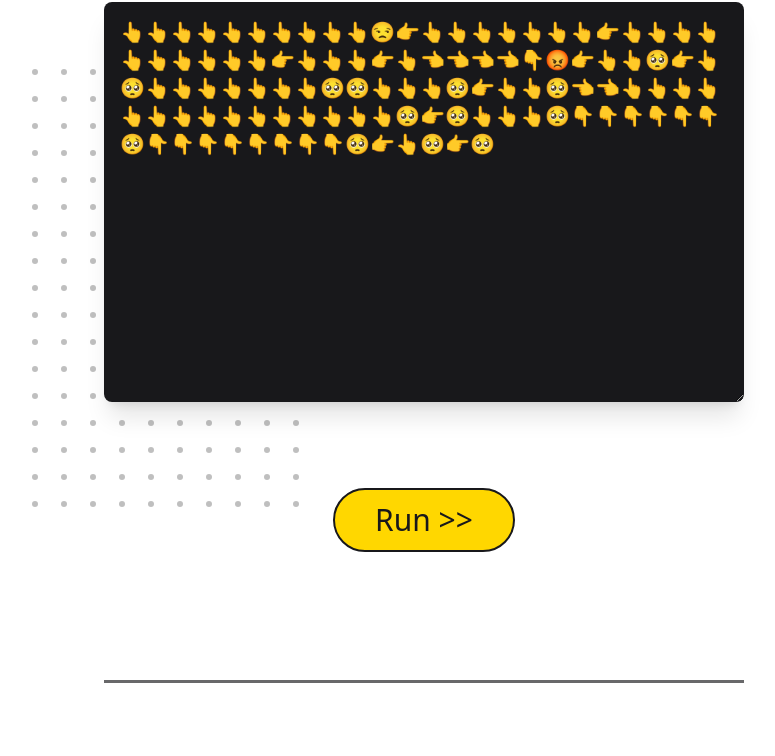
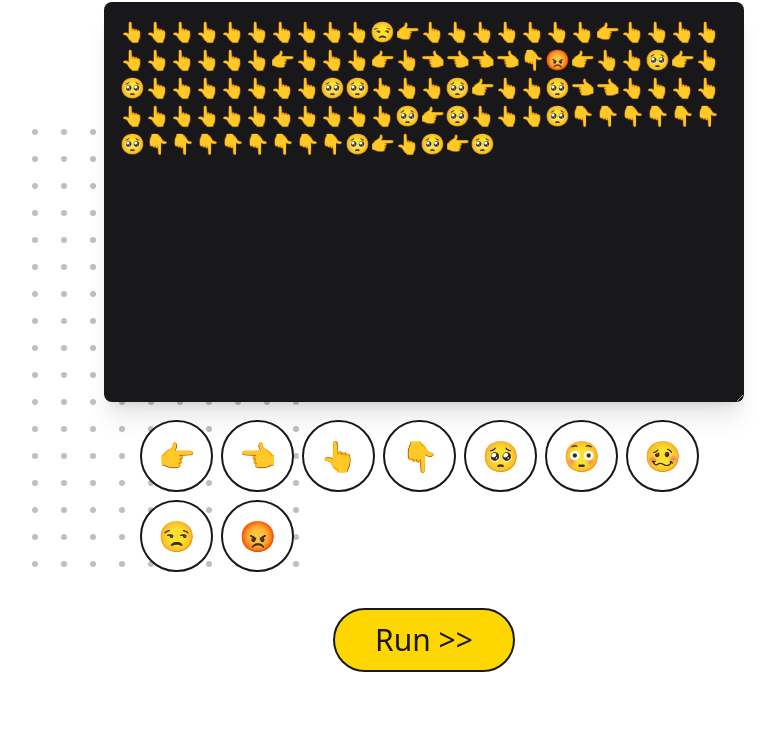
Before and after one commit to UwULang/uwulang-website, a Next.js app: page / in a window 1280 px wide. Shown: the part 1732-2488 px from the top of the page, without its empty margins (216-991 px from the left). Built offline with nearby package versions, Linux system fonts and the light colour scheme; no server answers.

Commit message:
feat: added keyboard

```diff
--- a/src/components/landing/Demo.tsx
+++ b/src/components/landing/Demo.tsx
@@ -1,6 +1,6 @@
 /* eslint-disable @typescript-eslint/require-await */
 /* eslint-disable @typescript-eslint/no-misused-promises */
-import { useState } from "react";
+import { useRef, useState } from "react";
 import Interpreter from "./interpreter";
 
 const sampleSet = [
@@ -9,6 +9,18 @@ const sampleSet = [
   "👆👆👆👆😒👉👆👆👆👆👆👈👇😡👉😒👈👆👆👆👆👆👉👇😡👆👈👆😒👉😒👉👆👉👆👈👈👇😡👆👆👉👉😒👈👈👆👉👉👇😡👉👉👉😒👇😡👆👆👉😒👇😡👆👉👉👉👆😒😒👇😡👆👆👆👆👆👆👉👉👉😡👈👈👈😒😒👈👆👆👆👆👆👆👆👆👈👆👆👉👉👇😡👆👈🥺👈😒👉👇👇👇👇👈👇😡👈😡👈👈😒👉👉👉👉👉😒👉👉👉😒👇😡👆👆👆👆👆👆👆👆👆👈😒👉👇👈👇😡👆👆👆👆👆👆👆👆👆👉😒👇😒👈👇👉👇😡👆😒👈👈👈😡😡👈😒👉👆👈👇😡👉😡👈👈👇😡👈👈👇😡",
   "👉👉👉👉👆👆👉👆👉👆👆👉👆👉👉👆👆👈👆😒😒👉😒👉👉😒👉👉👉👉😡👈👈👈👈😒😒👉👉👉👉👆👈👈👈👈👇😡👈👈👈👈😡👉👉👉👉👉👉😡👆👈😡👉👇👉👉👇👇😒👆😒👆👆👆👈👈👈👈👇👇😡👆👆👉👉👉👉👇👇😡👆😒👉👉👉👉😡👈👈👈👈😒👈👈👆👈👆👈😡👈👈😒👉👉👉👉👉👉😒😒👈👈👈👈👆👉👉👉👉👇😡👉👉👉👉😡👈👈👈👈👈👈👈👈😒👈👈👈👈😡👉👉👇😒👈👈👆👉👉👇😡👆👈👈😒👇👉👉👉👉😒👇😒👆👉👉👉👉👇😡👇👈👈👇😒👉👉👉👉👇😡👆👆👉👉👆😒👇👈👈👈👈👆😡👆👉👉👉👉😡👈👈👈👈😒👈👈👈👈😡😡👉😒👇😒👈👆👉👇😡😡👆👈😒👇👉👉👉👉😒👇😒👆👉👉👉👉👇😡👇👈👈👈👇😒👉👉👉👉👇😡👆👆👉👉👉👆😒👇👈👈👈👈👆😡👆👉👉👉👉😡👈👈👈👈😒👈👈👈👈😡😡👈👈😡👉👉👉👆😒👉👉👉👉😡👇😒👆👈👈👈👈👇👇😡👆👆😒👈👈👈👈😡👉👉👉👆😒👉👇😒👉👉😒👇👇😒👆👆👉👉👆👉👉👇👇😡👇👈😒👇😒👇😒👆👆👆👈👈👈👈👇😡👆👉👉👉👉👇😡😡👆👆👉👆😒👇👈👈👈👈👆😡👆👆👉👉👆👉👉😡👈👈😒👉😒👈👇👈👈👈😡👆👈😡👉👇👉👉👉😡👆👉😒👉👉👉👉😡👇😒👆👈👈👈👈👇👇😡👆👆👈😒😒👉👉👉👉😡👈👈👈👈😒👇😒👆👉😒👈👇👉👇😡👆👆👈😒😒👉👇👈👇😡👆👆😒👈👈👈👈😡👆👉👉👆👉👉👇😡👆👆👈👈👈👈👇😡👉👇😒👆😒👈👆😒👈👈👈👈😡👉😡👈👆👉😡👆👈😒👇👉👇👉👉👉😒👇😡😡👆👈👈👈👈😡😡👉😒👈👈👈👈😡👉😒👇😒👇😒👆👆👆👆👆😒👉👆👆👆👆👆👆👆👆👈👇😡👉👇🥺👉👉👉👇😒👈👈👈👇👇👇👇🥺👈😡👈😒👈👈😡👉👉😒👇😡👉👇👉👉👆😒😒👉👉👉👉😡👆😒👇😒👇👉👉👉👉👆👉👉👉👉👉👉👉👉👇😒👇😒👆👆👆👈👈👈👈😒👇😡😡👆👉👉👉👉👇😡👆👆😒👈👈👈👈😡😡👆👈👈👈👈😡👉👉👉😡👆👈👆👈👈😡👉😒👇😒👇👉😒👇👇😒👆👆👉👉👉👉👇👇😡👇👉😒👇😒👇😒👆👆👆👈👈👈👈👇😡👆👉👉👉👉👇😡😡👆👆👈👆😒👇👈👈👈👈👆😡👆👆👉👉👉👉😡👈👈👈👈😒👉😒👈👈👈👈😡👆👈😡👉👇👉👉😡👈😡👉👉👉👉😒👇👇😒👆👆👉👉👉👉👇👇😡👇👈👇👇😒👆👆👆👉👉👉👉👇👇😡👆👉👆😒👇👈👈👈👈👆😡👆👆👉👉👉👉😡👈👈👈👈👈😒👈👈👈👈😡👈😡👉😒👉👆👈👈👆👆👈😡👈😡👉😒👆👉😒👇👇😒👆👆👉👉👉👉👇👇😡👇👉👇👇😒👆👆👆👉👉👉👉👇👇😡👆👈👆😒👇👈👈👈👈👆😡👆👆👉👉👉👉😡👈👈👈😒👈👈👈👈😡😡👉👉😡👉😡",
 ];
+
+const emojis = {
+  "👉": "move 1 block to the right",
+  "👈": "move 1 block to the left",
+  "👆": "increment value in block (will wrap around)",
+  "👇": "decrement value in block",
+  "🥺": "print char in block",
+  "😳": "get char and place in block",
+  "🥴": "generate random short in block",
+  "😒": "start of loop condition (if not 0)",
+  "😡": "loop back to 😒 if not zero",
+};
 
 const selectionSet = [
   "Remove",
@@ -22,6 +34,9 @@ export default function Demo() {
   const [output, setOutput] = useState("");
   const [selectedSet, setSelectedSet] = useState(1);
   const [showDropdown, setShowDropdown] = useState(false);
+  const [cursorPos, setCursorPos] = useState(0);
+
+  const textareaRef = useRef<HTMLTextAreaElement>(null);
 
   const run = async () => {
     if (currentEntry === "") {
@@ -107,14 +122,48 @@ export default function Demo() {
         </div>
 
         <textarea
-          className="mb-12 h-[50vh] w-full rounded-lg bg-dark p-4 text-xl font-semibold text-white shadow-xl outline-none"
+          className="mb-2 h-[50vh] w-full rounded-lg bg-dark p-4 text-xl font-semibold text-white shadow-xl outline-none"
           placeholder="Enter UwULang code here..."
           onChange={(e) => {
             setCurrentEntry(e.target.value);
           }}
           value={currentEntry}
           spellCheck="false"
+          ref={textareaRef}
         />
+        {/* Buttons for each emoji */}
+        <div className="px-8">
+          {Object.entries(emojis).map(([emoji, value]) => {
+            return (
+              <button
+                key={value}
+                className="m-1 inline-block rounded-full border-2 border-dark bg-white px-4 py-4 text-center text-3xl text-dark transition-all hover:bg-button/70"
+                onClick={() => {
+                  // insert emoji at cursor position
+                  let cursor = textareaRef.current?.selectionStart;
+                  if (cursor === undefined || textareaRef.current === null) {
+                    return;
+                  }
+                  console.log(cursor);
+                  if (cursor === 0) {
+                    cursor = cursorPos + 2;
+                    setCursorPos(cursor);
+                  } else {
+                    setCursorPos(cursor + 2);
+                  }
+                  const text =
+                    currentEntry?.slice(0, cursor) +
+                    emoji +
+                    currentEntry?.slice(cursor);
+                  setCurrentEntry(text);
+                }}
+                title={value}
+              >
+                {emoji}
+              </button>
+            );
+          })}
+        </div>
         <div className="pt-8 text-center">
           <button
             onClick={() => run()}
```
